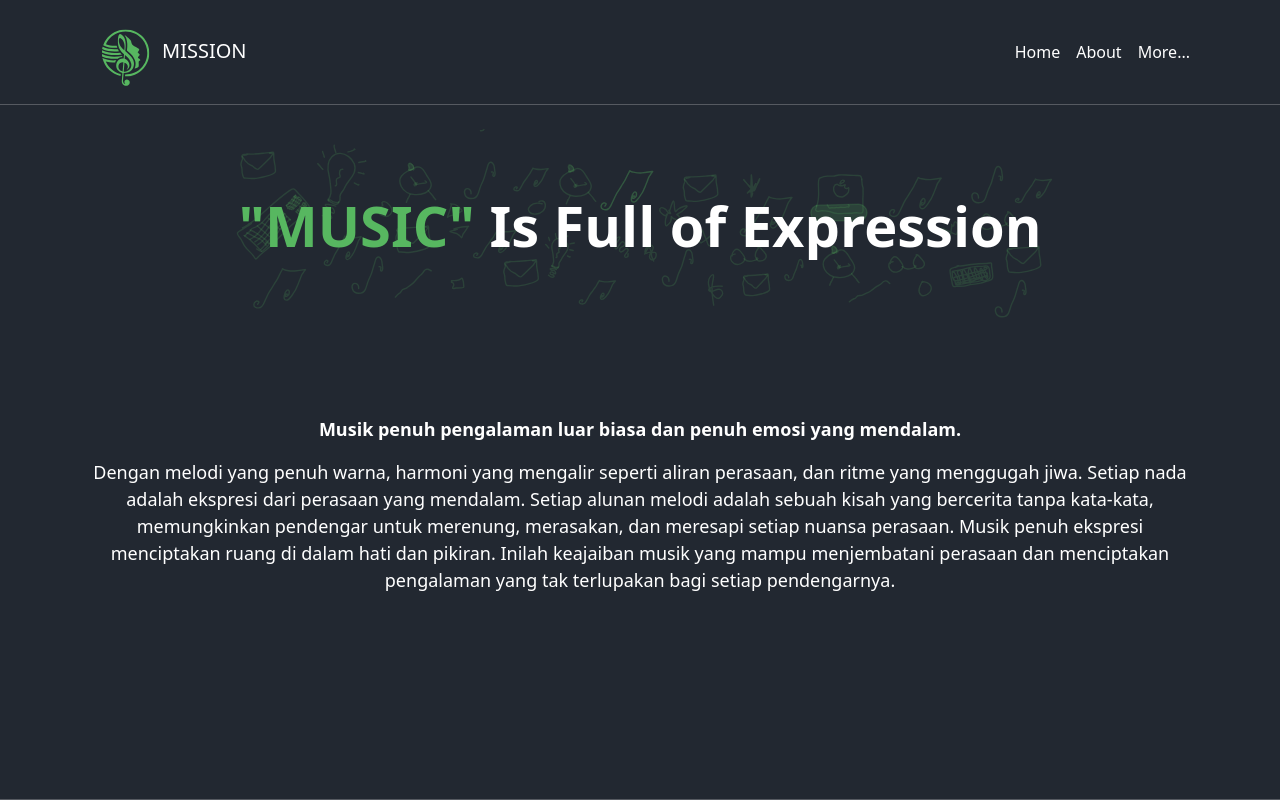
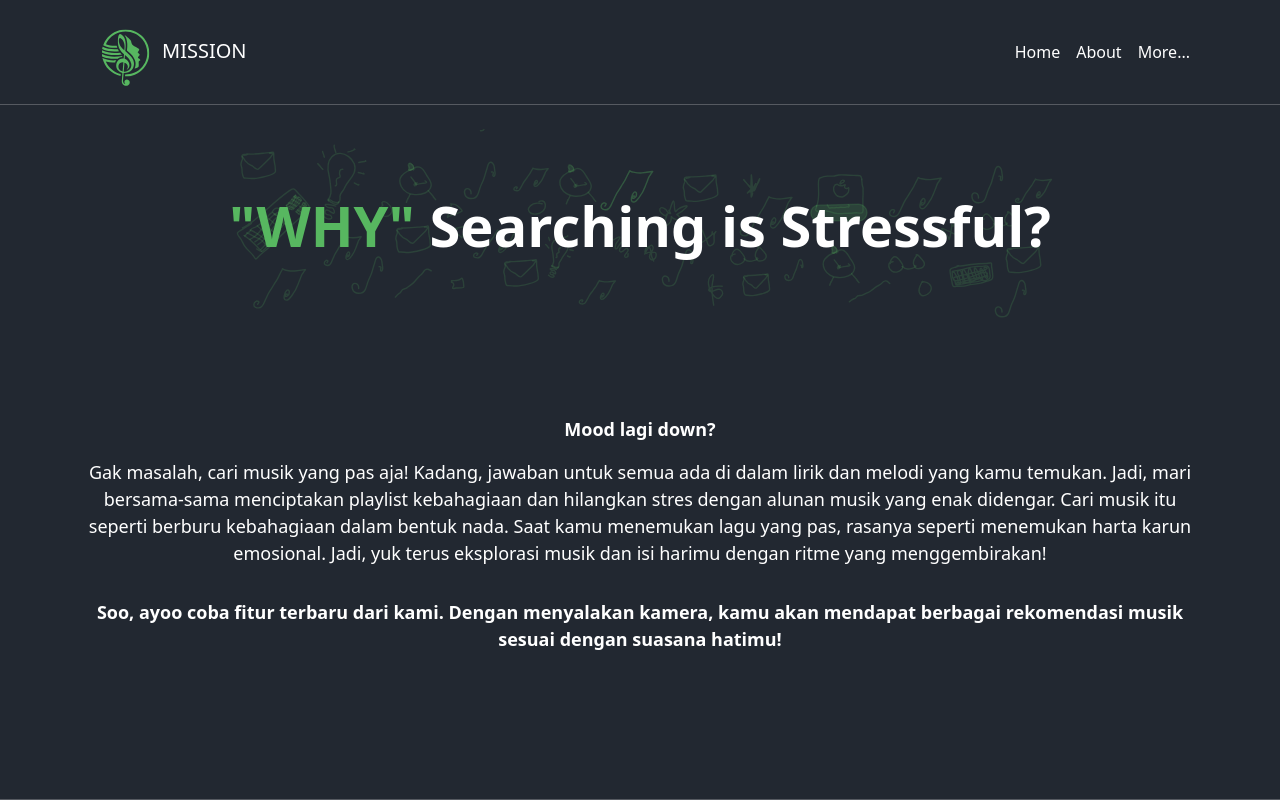
Before and after one commit to fahmifuady/Orbit-Final-Project, a Flask app: page /about in a window 1280 px wide. Run offline with Flask 3, Linux system fonts and the light colour scheme.

Commit message:
feat: add content on about page

```diff
--- a/templates/about.html
+++ b/templates/about.html
@@ -80,21 +80,24 @@
             class="display-4 fw-bold"
             style="color: white; position: relative; top: 45%"
           >
-            <span style="color: #57b760">"MUSIC"</span> Is Full of Expression
+            <span style="color: #57b760">"WHY"</span> Searching is Stressful?
           </h1>
         </div>
         <p class="fw-bold pt-5" style="color: white; font-size: large">
-          Musik penuh pengalaman luar biasa dan penuh emosi yang mendalam.
+          Mood lagi down?
         </p>
         <p class="pt-0" style="color: white; font-size: large">
-          Dengan melodi yang penuh warna, harmoni yang mengalir seperti aliran
-          perasaan, dan ritme yang menggugah jiwa. Setiap nada adalah ekspresi
-          dari perasaan yang mendalam. Setiap alunan melodi adalah sebuah kisah
-          yang bercerita tanpa kata-kata, memungkinkan pendengar untuk merenung,
-          merasakan, dan meresapi setiap nuansa perasaan. Musik penuh ekspresi
-          menciptakan ruang di dalam hati dan pikiran. Inilah keajaiban musik
-          yang mampu menjembatani perasaan dan menciptakan pengalaman yang tak
-          terlupakan bagi setiap pendengarnya.
+          Gak masalah, cari musik yang pas aja! Kadang, jawaban untuk semua ada
+          di dalam lirik dan melodi yang kamu temukan. Jadi, mari bersama-sama
+          menciptakan playlist kebahagiaan dan hilangkan stres dengan alunan
+          musik yang enak didengar. Cari musik itu seperti berburu kebahagiaan
+          dalam bentuk nada. Saat kamu menemukan lagu yang pas, rasanya seperti
+          menemukan harta karun emosional. Jadi, yuk terus eksplorasi musik dan
+          isi harimu dengan ritme yang menggembirakan!
+        </p>
+        <p class="fw-bold pt-3" style="color: white; font-size: large">
+          Soo, ayoo coba fitur terbaru dari kami. Dengan menyalakan kamera, kamu
+          akan mendapat berbagai rekomendasi musik sesuai dengan suasana hatimu!
         </p>
       </div>
     </section>
```
